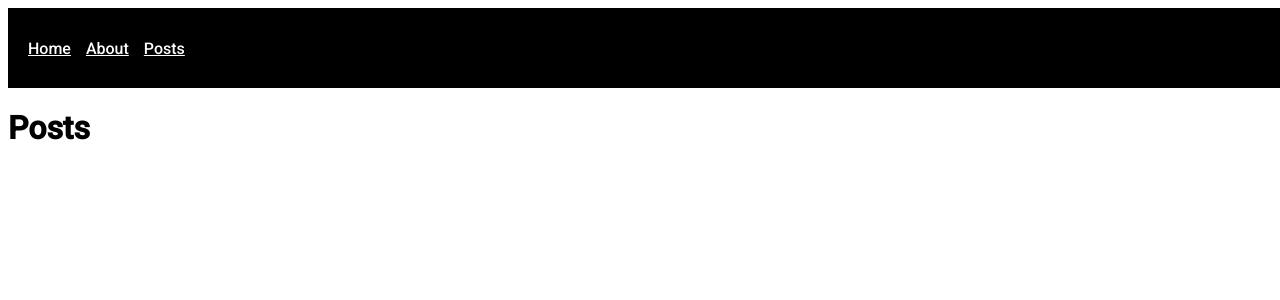
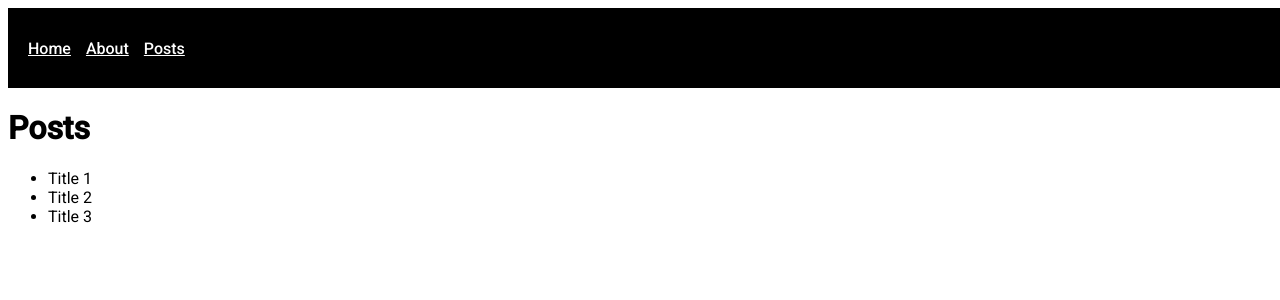
Before and after one commit to veronika-martinovich/next-js-app, a Next.js app: page /posts in a window 1280 px wide. Shown: the top 300 px of the page. Built offline with nearby package versions, Linux system fonts and the light colour scheme; data requests are answered from the project's data file.

Commit message:
feat: get posts on posts page

```diff
--- a/pages/posts.js
+++ b/pages/posts.js
@@ -1,9 +1,32 @@
+import { useEffect, useState } from "react";
 import {MainLayout} from "../components/MainLayout";
 
 export default function Posts () {
+  const [posts, setPosts] = useState() ;
+
+  useEffect(() => {
+    async function getPosts() {
+      const response = await fetch('http://localhost:4200/posts');
+      console.log(response)
+      const json = await response.json();
+      console.log(json)
+      setPosts(json);
+    };
+    getPosts();
+  }, [])
+
   return (
     <MainLayout title="Posts">
       <h1>Posts</h1>
+     {posts && (
+      <ul>
+        {posts.map((item) => (
+          <li key={item.id}>
+            {item.title}
+          </li>
+        ))}
+      </ul>
+      )}
     </MainLayout>
   )
 }
```
